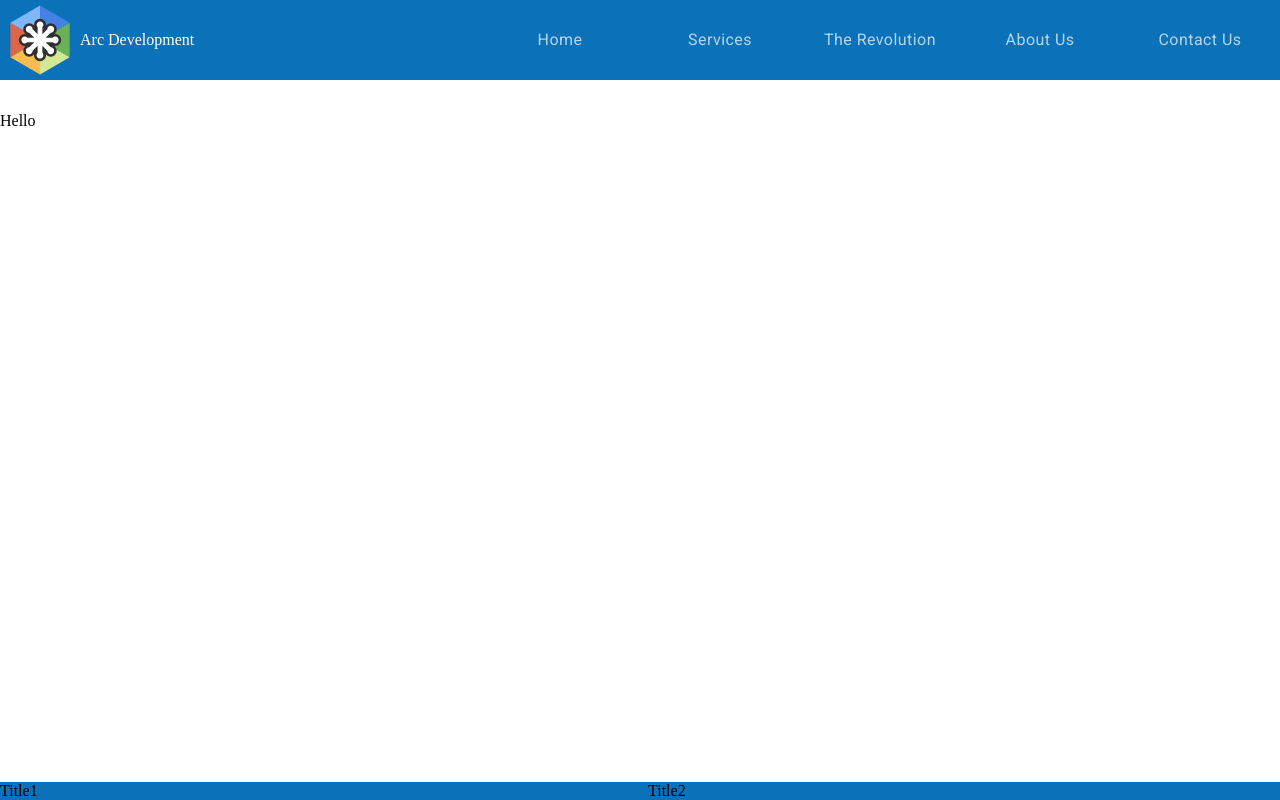
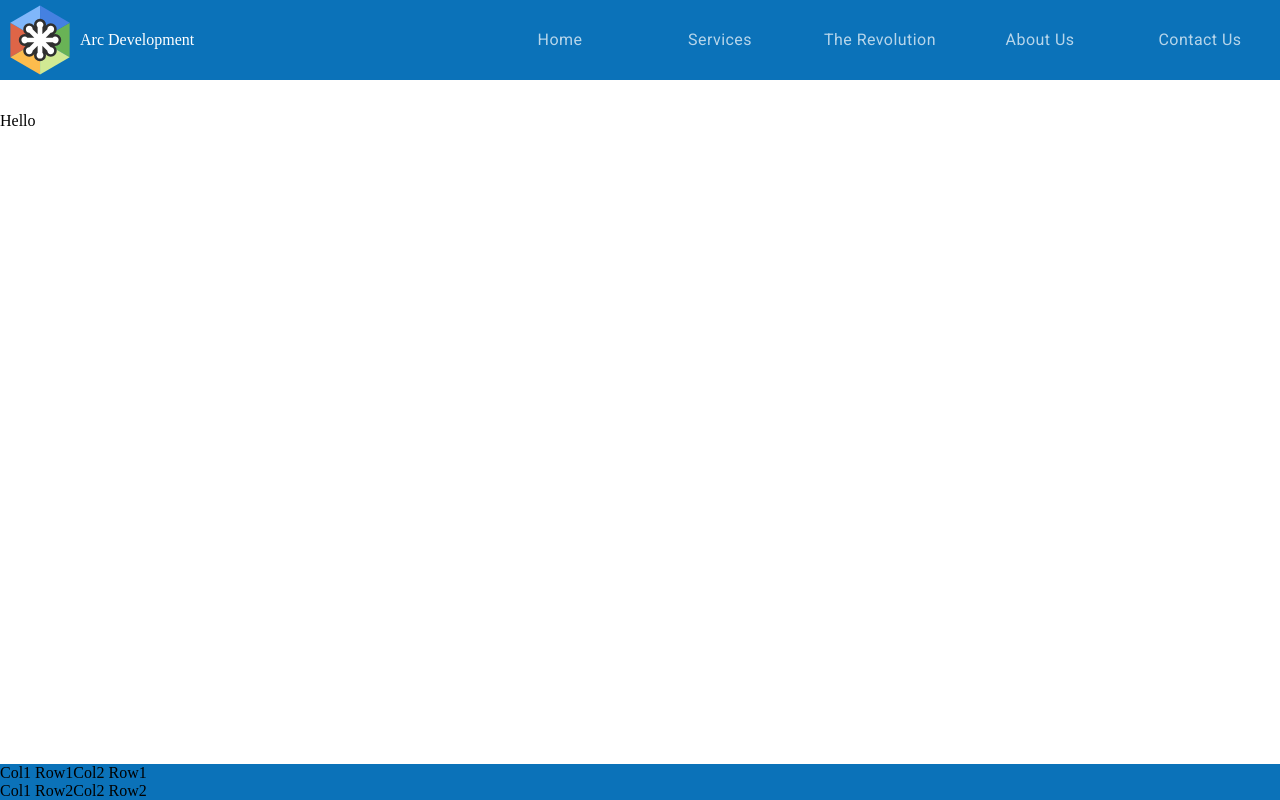
Before and after one commit to erasabi/material-ui-app, a React (Create React App) app: page / in a window 1280 px wide. Built offline with nearby package versions, Linux system fonts and the light colour scheme.

Commit message:
5.21 Grid: create rows and columns

```diff
--- a/src/components/ui/Footer.js
+++ b/src/components/ui/Footer.js
@@ -18,12 +18,32 @@ export default function Footer() {
     const classes = useStyles()
     return (
         <footer className={classes.footer}>
-            <Grid container spacing={2}>
-                <Grid container item xs={6}>
-                    Title1
+            {/* container:
+                - will take all available width
+                - good when you want to control:
+                    top-grid: spacing
+                    other: direction
+            item:
+                - will only take space needed
+                - place outside rows/cols to control space taken */}
+
+            {/* Top Grid:
+                - best to only specify spacing here
+             */}
+            <Grid container>
+                {/* item: used to keep container from taking full width */}
+                <Grid item>
+                    {/* container with direction: controls enclosed items to display as col/row */}
+                    <Grid container direction="column">
+                        <Grid item>Col1 Row1</Grid>
+                        <Grid item>Col1 Row2</Grid>
+                    </Grid>
                 </Grid>
-                <Grid container item xs={6}>
-                    Title2
+                <Grid item>
+                    <Grid container direction="column">
+                        <Grid item>Col2 Row1</Grid>
+                        <Grid item>Col2 Row2</Grid>
+                    </Grid>
                 </Grid>
             </Grid>
         </footer>
```
